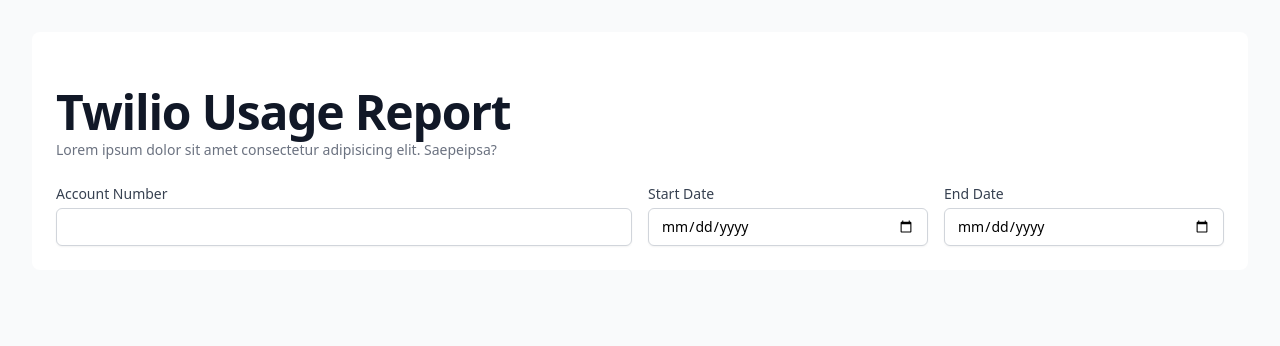
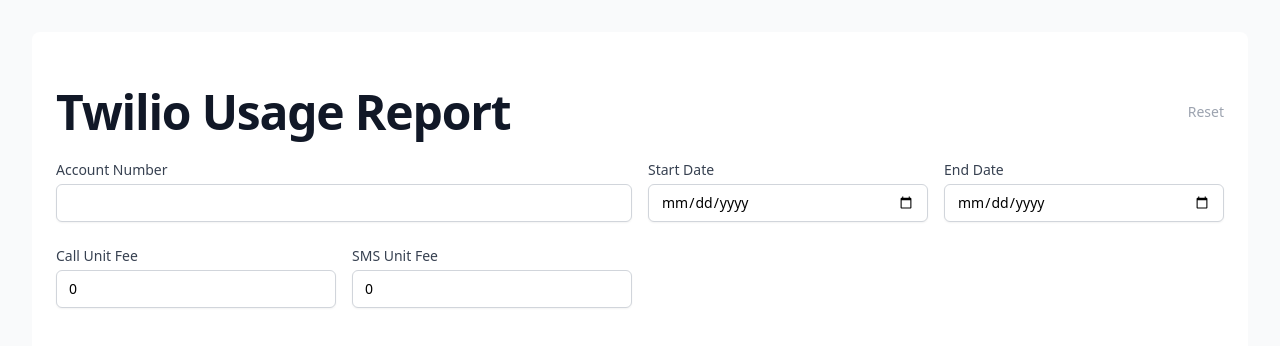
Before and after one commit to mabdalmoniem/invoices-dashboard, a Nuxt app: page / in a window 1280 px wide. Shown: the top 346 px of the page. Built offline with nearby package versions, Linux system fonts and the light colour scheme.

Commit message:
refactor: 💡 putting fee inputs back into the main inputs

```diff
--- a/components/Dashboard.vue
+++ b/components/Dashboard.vue
@@ -1,8 +1,11 @@
 <template>
   <div class="h-screen p-8 bg-gray-50">
     <div class="max-w-7xl mx-auto p8 sm:p-6 bg-white rounded-lg">
-      <UsageInput @inputWasUpdated="onInputUpdate" />
-      <div class="space-y-12 lg:space-y-0 flex space-x-4 justify-between">
+      <UsageInput
+        @inputWasUpdated="onInputUpdate"
+        @inputWasReset="onInputReset"
+      />
+      <div class="mt-12 space-y-12 lg:space-y-0 flex space-x-4 justify-between">
         <template v-if="!isObjectEmpty(callsInboundUsage)">
           <UsageStats
             title="Calls Inbound Usage"
@@ -42,6 +45,9 @@
       this.callsInboundUsage = {};
       this.smsInboundLongcodeUsage = {};
     },
+    onInputReset() {
+      this.resetOldUsage();
+    },
     onInputUpdate(queryParams) {
       this.isLoading = true;
       this.resetOldUsage();
--- a/components/UsageInput.vue
+++ b/components/UsageInput.vue
@@ -3,13 +3,21 @@
     <div class="space-y-8 divide-y divide-gray-200">
       <div class="pt-8">
         <div>
+          <div class="flex justify-between">
             <h1
               class="text-xl font-extrabold text-gray-900 sm:text-5xl sm:leading-none sm:tracking-tight"
             >
               Twilio Usage Report
             </h1>
-          <p class="mt-1 text-sm text-gray-500">
-            Lorem ipsum dolor sit amet consectetur adipisicing elit. Saepeipsa?
+            <button @click.prevent="reset" class="text-sm text-gray-400">
+              Reset
+            </button>
+          </div>
+          <p v-if="formInput.start_date" class="mt-1 text-sm text-gray-500">
+            From: {{ formInput.start_date }}
+          </p>
+          <p v-if="formInput.end_date" class="mt-1 text-sm text-gray-500">
+            To: {{ formInput.end_date }}
           </p>
         </div>
 
@@ -67,6 +75,44 @@
               />
             </div>
           </div>
+
+          <div class="sm:col-span-2">
+            <label
+              for="Call Unit Fee"
+              class="block text-sm font-medium text-gray-700"
+            >
+              Call Unit Fee
+            </label>
+            <div class="mt-1">
+              <input
+                type="number"
+                name="Call Unit Fee"
+                id="Call Unit Fee"
+                v-model="formInput.calls_inbound_fee"
+                oninput="if(this.value < 0) this.value = 0;"
+                class="shadow-sm focus:ring-indigo-500 focus:border-indigo-500 block w-full sm:text-sm border-gray-300 rounded-md"
+              />
+            </div>
+          </div>
+
+          <div class="sm:col-span-2">
+            <label
+              for="SMS Unit Fee"
+              class="block text-sm font-medium text-gray-700"
+            >
+              SMS Unit Fee
+            </label>
+            <div class="mt-1">
+              <input
+                type="number"
+                name="SMS Unit Fee"
+                id="SMS Unit Fee"
+                v-model="formInput.sms_inbound_longcode_fee"
+                oninput="if(this.value < 0) this.value = 0;"
+                class="shadow-sm focus:ring-indigo-500 focus:border-indigo-500 block w-full sm:text-sm border-gray-300 rounded-md"
+              />
+            </div>
+          </div>
         </div>
       </div>
     </div>
@@ -84,10 +130,21 @@
         account_number: "",
         start_date: "",
         end_date: "",
+        calls_inbound_fee: 0,
+        sms_inbound_longcode_fee: 0,
       },
     };
   },
   methods: {
+    reset() {
+      this.formInput = {
+        account_number: "",
+        start_date: "",
+        end_date: "",
+        calls_inbound_fee: 0,
+        sms_inbound_longcode_fee: 0,
+      };
+    },
     camelToSnakeCase(str) {
       return str.replace(/[A-Z]/g, (letter) => `_${letter.toLowerCase()}`);
     },
@@ -97,9 +154,13 @@
       handler: debounce(function (newValue) {
         const params = omitBy(
           newValue,
-          (v) => isUndefined(v) || isNil(v) || v === ""
+          (v) => isUndefined(v) || isNil(v) || v === "" || v === 0
         );
+        if (Object.keys(params).length) {
           this.$emit("inputWasUpdated", { ...params });
+        } else {
+          this.$emit("inputWasReset");
+        }
       }, 0),
       deep: true,
     },
--- a/components/UsageStats.vue
+++ b/components/UsageStats.vue
@@ -1,25 +1,6 @@
 <template>
-  <div class="w-full">
-    <div class="my-8">
-      <label
-        :for="`${title} fee`"
-        class="block text-sm font-medium text-gray-700"
-      >
-        {{ title }} Fee
-      </label>
-      <div class="mt-1">
-        <input
-          type="number"
-          :name="`${title} fee`"
-          :id="`${title} fee`"
-          v-model="trattaBasePrice"
-          oninput="if(this.value < 0) this.value = 0;"
-          class="shadow-sm focus:ring-indigo-500 focus:border-indigo-500 block w-full sm:text-sm border-gray-300 rounded-md"
-        />
-      </div>
-    </div>
   <div
-      class="mt-12 p-8 bg-white border border-gray-200 rounded-2xl shadow-sm flex flex-col"
+    class="w-full p-8 bg-white border border-gray-200 rounded-2xl shadow-sm flex flex-col"
   >
     <div class="flex-1">
       <h3 class="text-xl font-semibold text-gray-900">{{ title }}</h3>
@@ -33,17 +14,7 @@
             >{{ key | titleCase }}: {{ usage[key] }}</span
           >
         </li>
-          <li class="flex">
-            <CheckIcon
-              class="flex-shrink-0 w-6 h-6 text-indigo-500"
-              aria-hidden="true"
-            />
-            <span class="ml-3 text-gray-500"
-              >Tratta Price: {{ trattaBasePrice * usage.usage }}</span
-            >
-          </li>
       </ul>
-      </div>
     </div>
   </div>
 </template>
@@ -62,7 +33,7 @@
   data() {
     return {
       trattaBasePrice: 0,
-      keys: ["count", "usage", "usage_unit", "price"],
+      keys: ["count", "usage", "usage_unit", "price", "tratta_price"],
     };
   },
   filters: {
```
Lines whose indentation alone changed are shown as unchanged.
